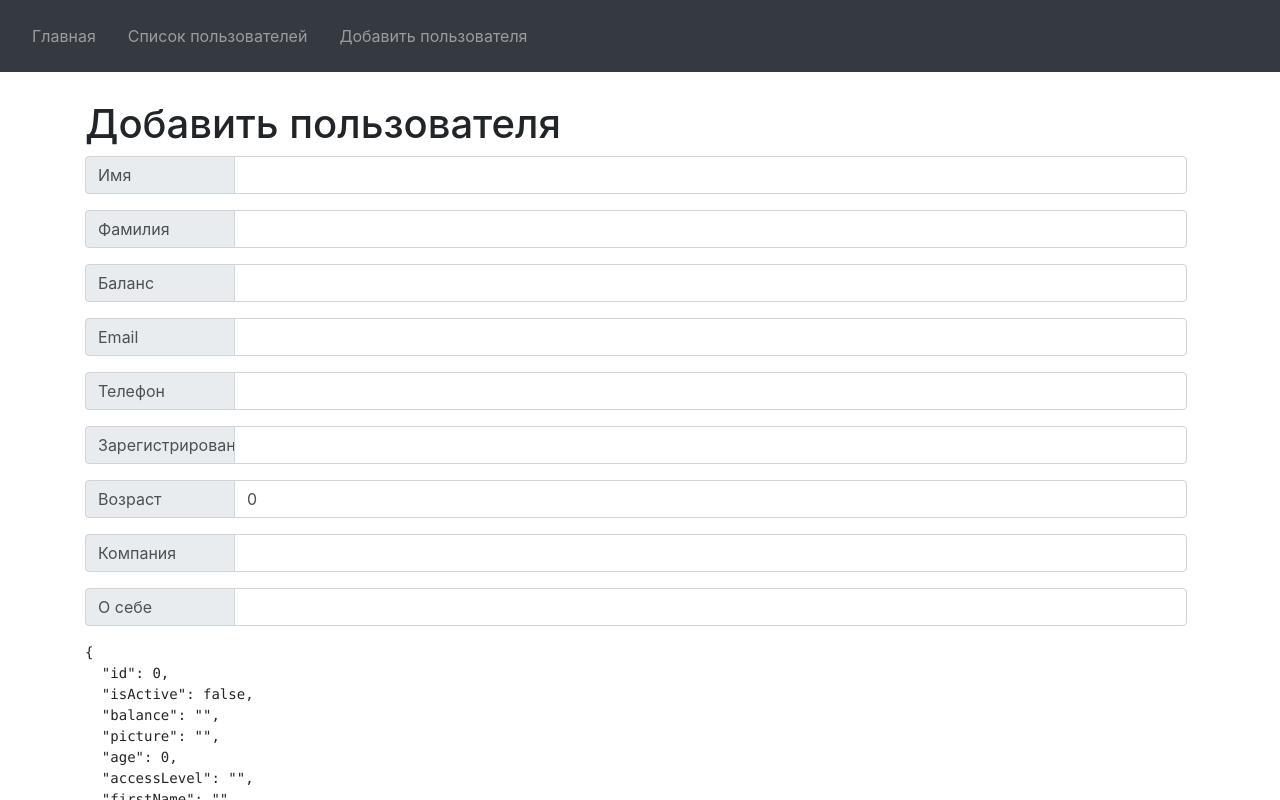
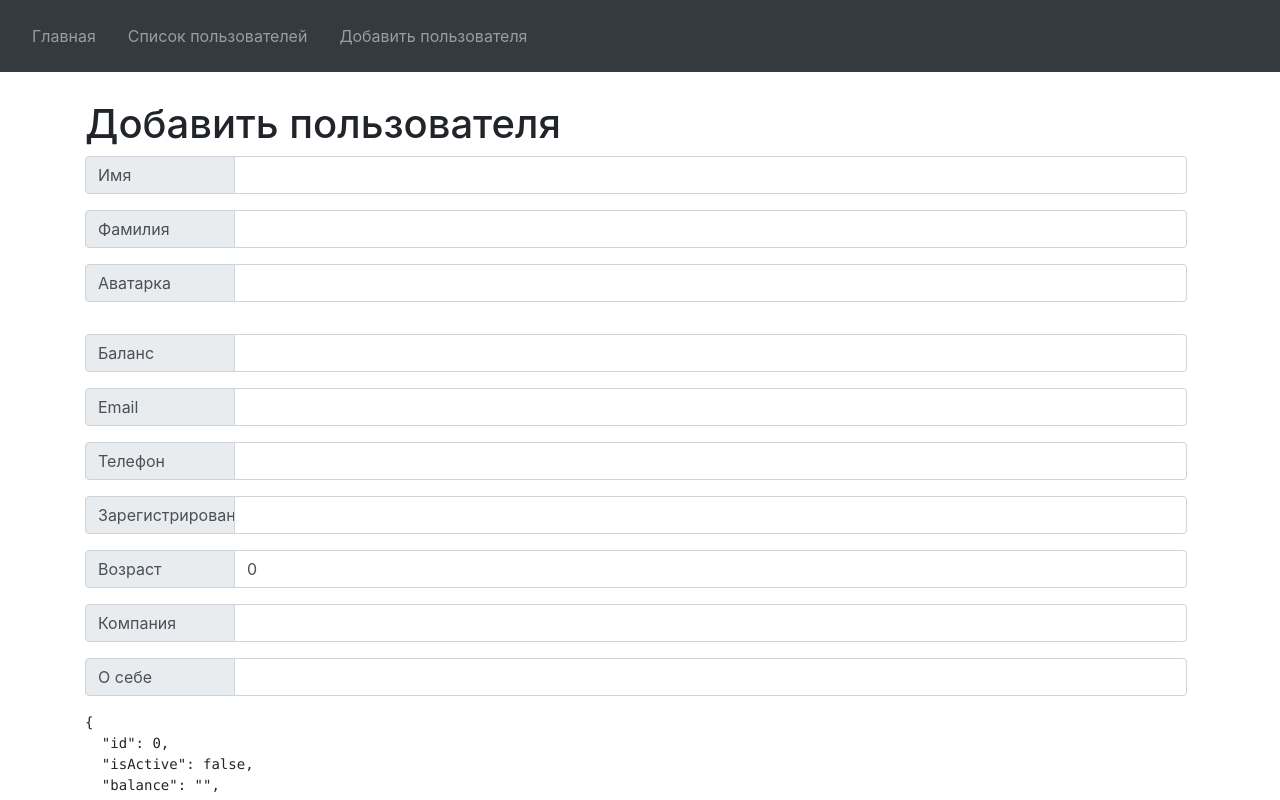
Before and after one commit to iliakut/my_vue_project_2, a Vue app: page /add in a window 1280 px wide. Shown: the top 800 px of the page. Built offline with nearby package versions, Linux system fonts and the light colour scheme.

Commit message:
adding avatar

```diff
--- a/src/components/UserForm.vue
+++ b/src/components/UserForm.vue
@@ -21,6 +21,21 @@
         type="text"
         class="form-control mr-sm-2"
       >
+    </div>
+
+    <div class="input-group mb-3">
+
+      <div class="input-group-prepend">
+        <span class="input-group-text">Аватарка</span>
+      </div>
+      <input
+        v-model="userToChange.picture"
+        type="text"
+        class="form-control mr-sm-2"
+      >
+    </div>
+    <div class="input-group mb-3">
+      <img :src="userToChange.picture">
     </div>
 
     <div class="input-group mb-3">
```
